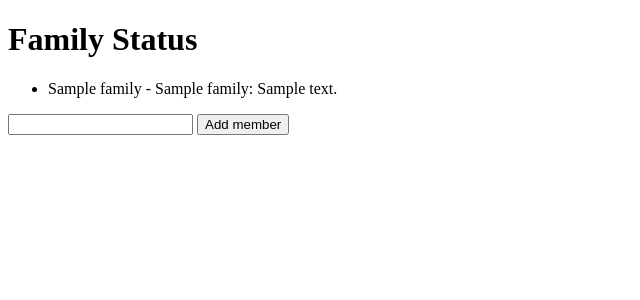
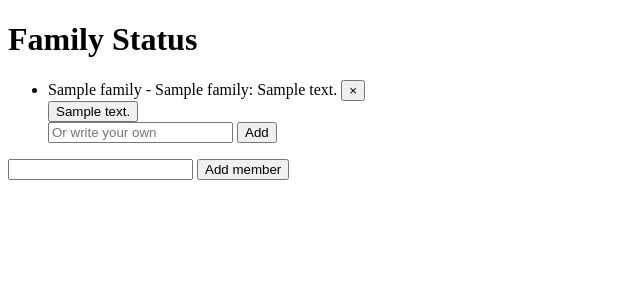
Before and after one commit to Ziihaooo/FamilyStatus, a FastAPI app: template app/templates/index.html in a window 1280 px wide. Shown: the top 300 px of the page, without its empty margins (0-640 px from the left). Run offline with FastAPI, Linux system fonts and the light colour scheme; the template is opened without the code that fills it: most values are stand-ins (such as "Sample title", 1, 10 or a date in 2020).

Commit message:
dev1:link status and member, customised and preset status

```diff
--- a/app/db.py
+++ b/app/db.py
@@ -4,6 +4,8 @@ DB_PATH = "familystatus.db"
 
 PRESET_STATUSES = ["Home", "Out", "Busy", "Sleeping"]
 
+
+# ---------- setup ----------
 
 def init_db():
     conn = sqlite3.connect(DB_PATH)
@@ -38,6 +40,8 @@ def init_db():
     conn.close()
 
 
+# ---------- members ----------
+
 def list_members():
     conn = sqlite3.connect(DB_PATH)
     rows = conn.execute("SELECT id, name FROM members").fetchall()
@@ -46,9 +50,11 @@ def list_members():
 
 def add_member(name):
     conn = sqlite3.connect(DB_PATH)
-    conn.execute("INSERT INTO members (name) VALUES (?)", (name,))
-    conn.commit()
-    conn.close()
+    try:
+        conn.execute("INSERT INTO members (name) VALUES (?)", (name,))
+        conn.commit()
+    finally:
+        conn.close()  # runs even if the INSERT fails, so no lock is left behind
 
 def delete_member(member_id):
     conn = sqlite3.connect(DB_PATH)
@@ -56,11 +62,28 @@ def delete_member(member_id):
     conn.commit()
     conn.close()
 
+
+# ---------- statuses (the catalog) ----------
+
 def list_statuses():
     conn = sqlite3.connect(DB_PATH)
     rows = conn.execute("SELECT id, text, is_preset FROM statuses").fetchall()
     conn.close()
     return rows
+
+def get_or_create_status(text):
+    """Return the id of this status, adding it to the catalog first if it's new."""
+    conn = sqlite3.connect(DB_PATH)
+    try:
+        conn.execute("INSERT OR IGNORE INTO statuses (text) VALUES (?)", (text,))
+        conn.commit()
+        row = conn.execute("SELECT id FROM statuses WHERE text = ?", (text,)).fetchone()
+        return row[0]
+    finally:
+        conn.close()
+
+
+# ---------- member_statuses (who has which status) ----------
 
 def list_member_statuses(member_id):
     conn = sqlite3.connect(DB_PATH)
@@ -78,9 +101,23 @@ def list_member_statuses(member_id):
 
 def add_status_to_member(member_id, status_id):
     conn = sqlite3.connect(DB_PATH)
-    conn.execute(
-        "INSERT INTO member_statuses (member_id, status_id) VALUES (?, ?)",
-        (member_id, status_id),
-    )
-    conn.commit()
-    conn.close()
+    try:
+        conn.execute("PRAGMA foreign_keys = ON")  # SQLite ignores REFERENCES unless this is on
+        conn.execute(
+            "INSERT INTO member_statuses (member_id, status_id) VALUES (?, ?)",
+            (member_id, status_id),
+        )
+        conn.commit()
+    finally:
+        conn.close()
+
+def remove_status_from_member(member_id, status_id):
+    conn = sqlite3.connect(DB_PATH)
+    try:
+        conn.execute(
+            "DELETE FROM member_statuses WHERE member_id = ? AND status_id = ?",
+            (member_id, status_id),
+        )
+        conn.commit()
+    finally:
+        conn.close()
--- a/app/main.py
+++ b/app/main.py
@@ -8,6 +8,7 @@ from fastapi.templating import Jinja2Templates
 from app import db
 
 MAX_NAME = 40
+MAX_STATUS = 40
 
 app = FastAPI()
 db.init_db() # create the database and table if they don't exist yet
@@ -26,8 +27,34 @@ def read_family(request: Request, error: str | None = None):
     return templates.TemplateResponse(
         request=request,
         name="index.html",
-        context={"family": family, "error": error},
+        context={"family": family, "presets": db.list_statuses(), "error": error},
     )
+
+
+@app.post("/members/{member_id}/statuses")
+def give_status(member_id: int, status_id: Annotated[int, Form()]):
+    try:
+        db.add_status_to_member(member_id, status_id)
+    except sqlite3.IntegrityError:  # already has it, or member/status doesn't exist
+        pass
+    return RedirectResponse("/", status_code=303)
+
+
+@app.post("/members/{member_id}/statuses/custom")
+def give_custom_status(member_id: int, text: Annotated[str, Form(max_length=MAX_STATUS)]):
+    text = text.strip()
+    if text:
+        try:
+            db.add_status_to_member(member_id, db.get_or_create_status(text))
+        except sqlite3.IntegrityError:  # already has it, or member doesn't exist
+            pass
+    return RedirectResponse("/", status_code=303)
+
+
+@app.post("/members/{member_id}/statuses/{status_id}/remove")
+def take_status(member_id: int, status_id: int):
+    db.remove_status_from_member(member_id, status_id)
+    return RedirectResponse("/", status_code=303)
 
 
 @app.post("/members")
--- a/app/templates/index.html
+++ b/app/templates/index.html
@@ -11,7 +11,21 @@
     <ul>
     {% for id, name, statuses in family %}
         <li>{{ id }} - {{ name }}:
-            {% for status_id, text in statuses %}{{ text }}{% if not loop.last %}, {% endif %}{% else %}No status{% endfor %}
+            {% for status_id, text in statuses %}
+                {{ text }}
+                <form method="post" action="/members/{{ id }}/statuses/{{ status_id }}/remove" style="display:inline">
+                    <button type="submit" title="Remove">×</button>
+                </form>
+            {% else %}No status{% endfor %}
+            <form method="post" action="/members/{{ id }}/statuses">
+                {% for preset_id, text, is_preset in presets %}
+                <button type="submit" name="status_id" value="{{ preset_id }}">{{ text }}</button>
+                {% endfor %}
+            </form>
+            <form method="post" action="/members/{{ id }}/statuses/custom">
+                <input name="text" maxlength="40" placeholder="Or write your own">
+                <button type="submit">Add</button>
+            </form>
         </li>
     {% endfor %}
     </ul>
```
